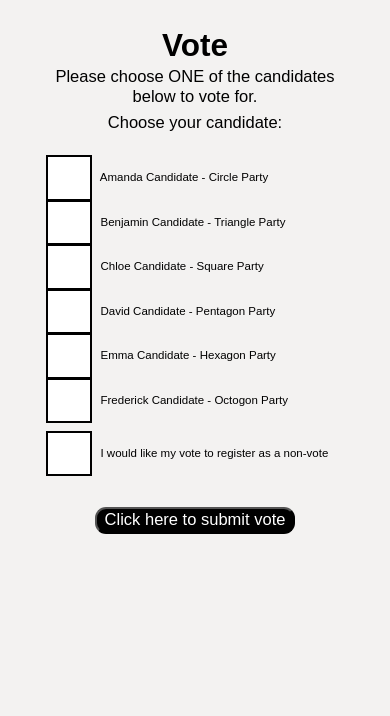
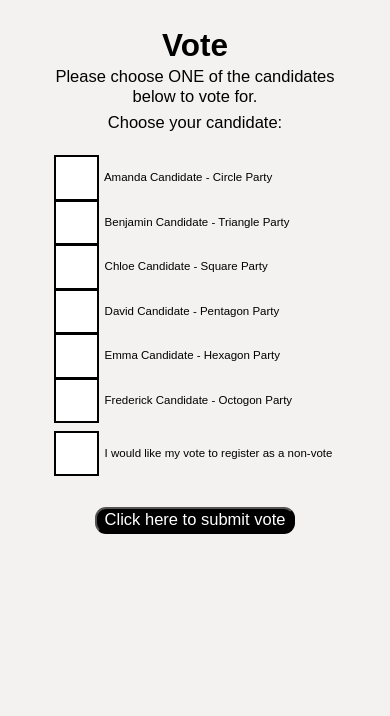
Before and after one commit to cheylea/selfverification-evoting, a Flask app: page /vote/1/1 in a window 390 px wide; the page is wider, and only the part inside the window is pictured. Shown: the part 53-769 px from the top of that part. Run offline with Flask 2, Linux system fonts and the light colour scheme; data comes from the database, SQL or seed files in the repository.

Commit message:
Fix mobile

```diff
--- a/static/css/stylesheet.css
+++ b/static/css/stylesheet.css
@@ -160,6 +160,7 @@
     margin: auto;
     padding: 0.5%;
     font-size: calc(10px + 0.390625vw);
+    max-width: 95%;
   }
 
   .custom-radios input[type="radio"] {
```
